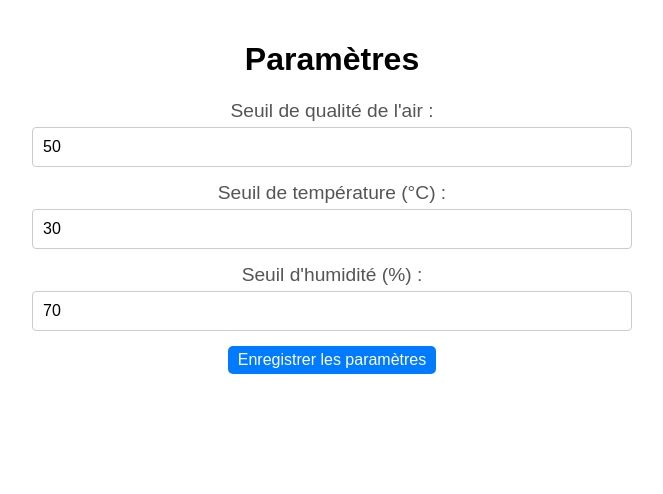
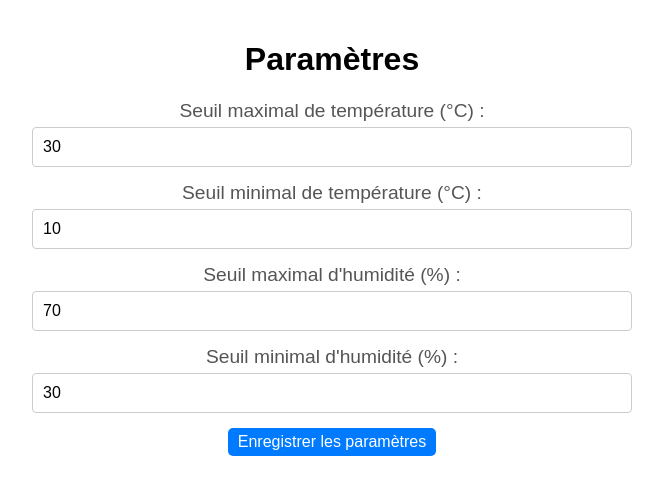
Before and after one commit to 0um4r/frontEnd_Camel, a React (Create React App) app in the folder frontend/: page /settings in a window 1280 px wide. Shown: the top 494 px of the page, without its empty margins (308-971 px from the left). Built offline with nearby package versions, Linux system fonts and the light colour scheme.

Commit message:
modification de settings.js

```diff
--- a/frontend/src/components/Settings.js
+++ b/frontend/src/components/Settings.js
@@ -2,43 +2,68 @@ import React, { useState } from "react";
 import "./Settings.css";
 
 const Settings = () => {
-  const [airQuality, setAirQuality] = useState(50);
-  const [temperature, setTemperature] = useState(30);
-  const [humidity, setHumidity] = useState(70);
+  // États pour les seuils de température et d'humidité
+  const [seuilMaxTemp, setSeuilMaxTemp] = useState(30); // Seuil maximal de température par défaut
+  const [seuilMinTemp, setSeuilMinTemp] = useState(10); // Seuil minimal de température par défaut
+  const [seuilMaxHum, setSeuilMaxHum] = useState(70);   // Seuil maximal d'humidité par défaut
+  const [seuilMinHum, setSeuilMinHum] = useState(30);   // Seuil minimal d'humidité par défaut
 
   const handleSubmit = (e) => {
     e.preventDefault();
-    alert(`Paramètres enregistrés :\nQualité de l'air : ${airQuality}\nTempérature : ${temperature}°C\nHumidité : ${humidity}%`);
+    alert(
+      `Paramètres enregistrés :\n` +
+      `Seuil maximal de température : ${seuilMaxTemp}°C\n` +
+      `Seuil minimal de température : ${seuilMinTemp}°C\n` +
+      `Seuil maximal d'humidité : ${seuilMaxHum}%\n` +
+      `Seuil minimal d'humidité : ${seuilMinHum}%`
+    );
   };
 
   return (
     <div className="settings-container">
       <h1>Paramètres</h1>
       <form onSubmit={handleSubmit}>
+        {/* Champ pour le seuil maximal de température */}
         <label>
-          Seuil de qualité de l'air :
+          Seuil maximal de température (°C) :
           <input
             type="number"
-            value={airQuality}
-            onChange={(e) => setAirQuality(e.target.value)}
+            value={seuilMaxTemp}
+            onChange={(e) => setSeuilMaxTemp(parseFloat(e.target.value))}
           />
         </label>
+
+        {/* Champ pour le seuil minimal de température */}
         <label>
-          Seuil de température (°C) :
+          Seuil minimal de température (°C) :
           <input
             type="number"
-            value={temperature}
-            onChange={(e) => setTemperature(e.target.value)}
+            value={seuilMinTemp}
+            onChange={(e) => setSeuilMinTemp(parseFloat(e.target.value))}
           />
         </label>
+
+        {/* Champ pour le seuil maximal d'humidité */}
         <label>
-          Seuil d'humidité (%) :
+          Seuil maximal d'humidité (%) :
           <input
             type="number"
-            value={humidity}
-            onChange={(e) => setHumidity(e.target.value)}
+            value={seuilMaxHum}
+            onChange={(e) => setSeuilMaxHum(parseFloat(e.target.value))}
           />
         </label>
+
+        {/* Champ pour le seuil minimal d'humidité */}
+        <label>
+          Seuil minimal d'humidité (%) :
+          <input
+            type="number"
+            value={seuilMinHum}
+            onChange={(e) => setSeuilMinHum(parseFloat(e.target.value))}
+          />
+        </label>
+
+        {/* Bouton pour enregistrer les paramètres */}
         <button type="submit">Enregistrer les paramètres</button>
       </form>
     </div>
```
